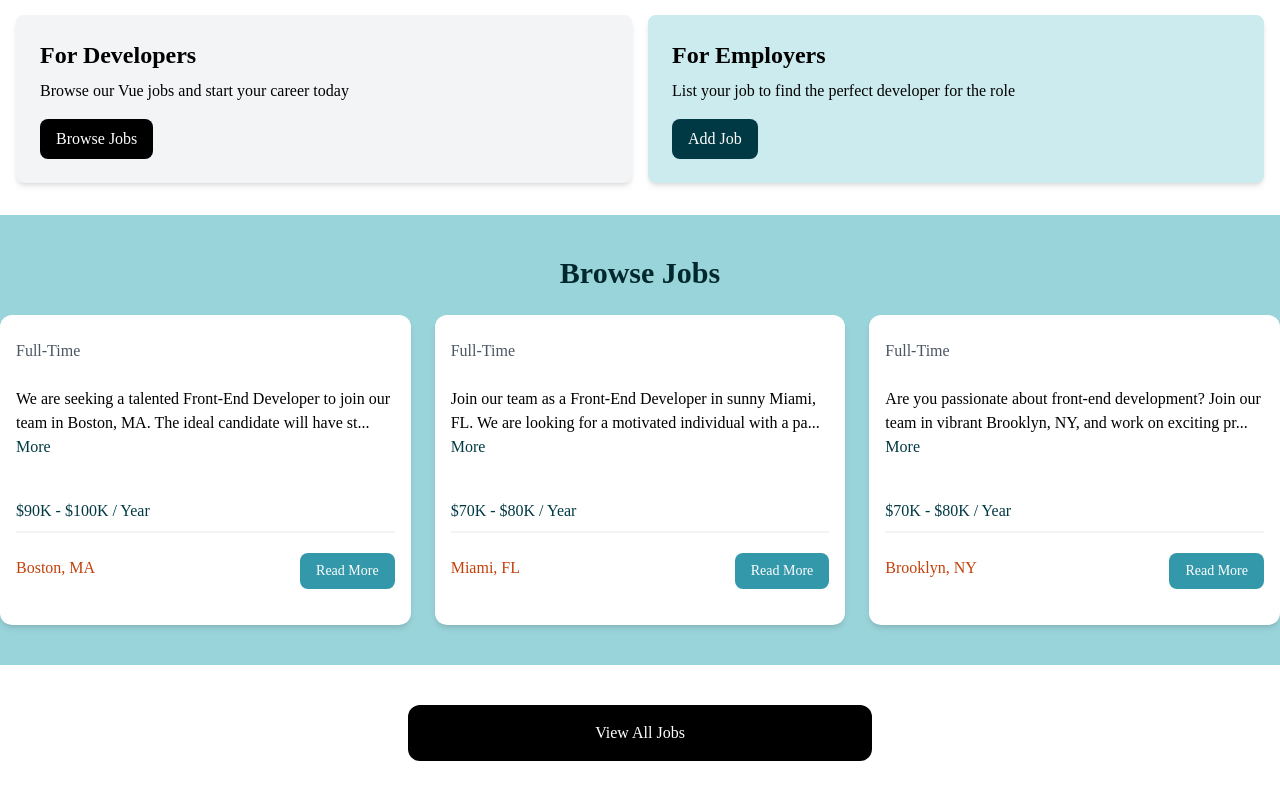
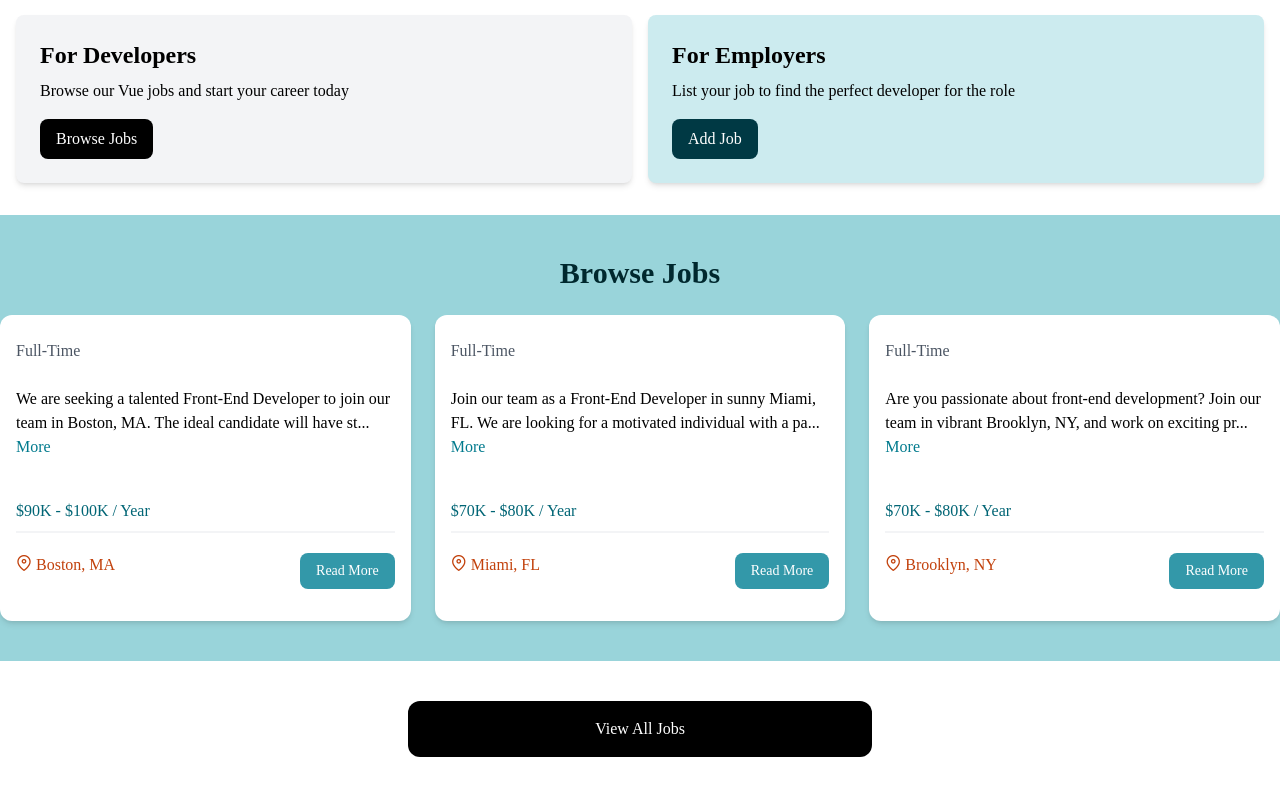
Before and after one commit to Lu-Smith/vue_api_jobs, a Vue app: page / in a window 1280 px wide. Shown: the part 394-1194 px from the top of the page. Built offline with nearby package versions, Linux system fonts and the light colour scheme.

Commit message:
Installed prime icons

```diff
--- a/package.json
+++ b/package.json
@@ -9,6 +9,7 @@
     "preview": "vite preview"
   },
   "dependencies": {
+    "primeicons": "^7.0.0",
     "vue": "^3.5.10"
   },
   "devDependencies": {
--- a/src/components/JobListing.vue
+++ b/src/components/JobListing.vue
@@ -12,18 +12,18 @@
         </div>
         <button
         @click="toggleFullDescription"
-        class="text-customBlue-800 hover:text-customBlue-900 mb-5">
+        class="text-customBlue-500 hover:text-customBlue-700 mb-5">
           {{ showFullDescription ? 'Less' : 'More' }}
         </button>
       </div>
 
-      <h3 class="text-customBlue-800 mb-2">{{ job.salary}} / Year</h3>
+      <h3 class="text-customBlue-600 mb-2">{{ job.salary}} / Year</h3>
 
       <div class="border border-gray-100 mb-5"></div>
 
       <div class="flex flex-col lg:flex-row justify-between mb-4">
         <div class="text-orange-700 mb-3">
-          <i class="fa-solid fa-location-dot text-lg"></i>
+          <i class="pi pi-map-marker"></i>
           {{ job.location }}
         </div>
         <a
--- a/src/main.ts
+++ b/src/main.ts
@@ -1,5 +1,6 @@
 import { createApp } from 'vue'
 import './style.css'
+import 'primeicons/primeicons.css'
 import App from './App.vue'
 
 createApp(App).mount('#app')
```
Also changed, not shown: 1 other file (tests, documents, lock files or other folders).
